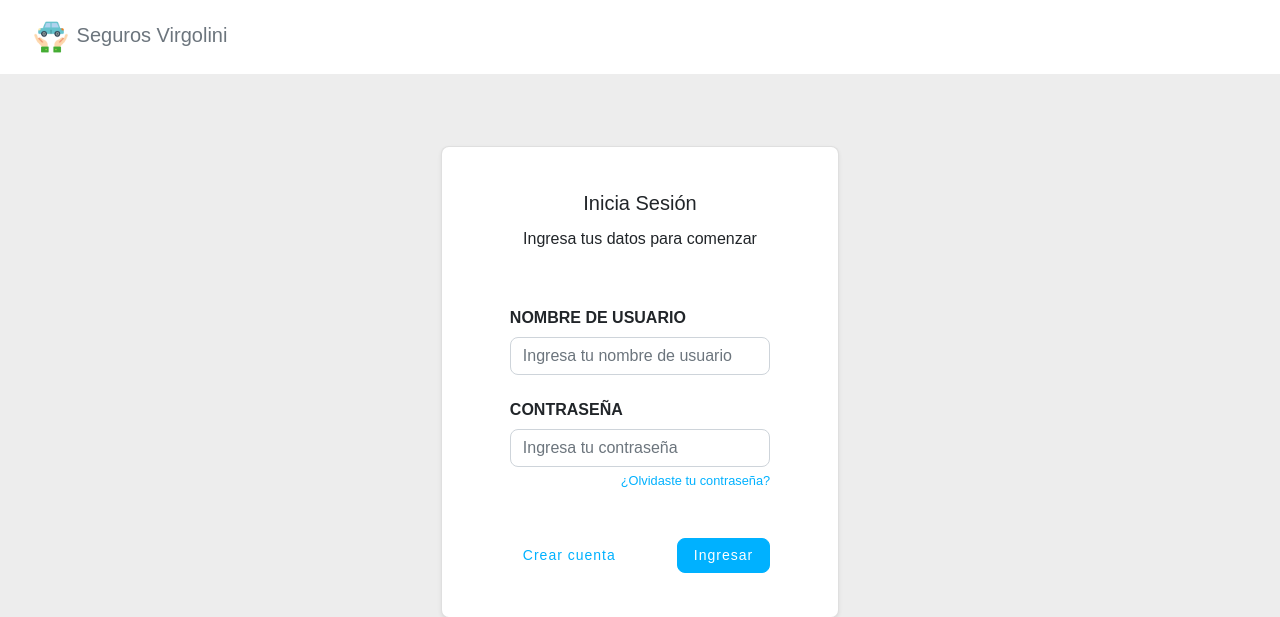
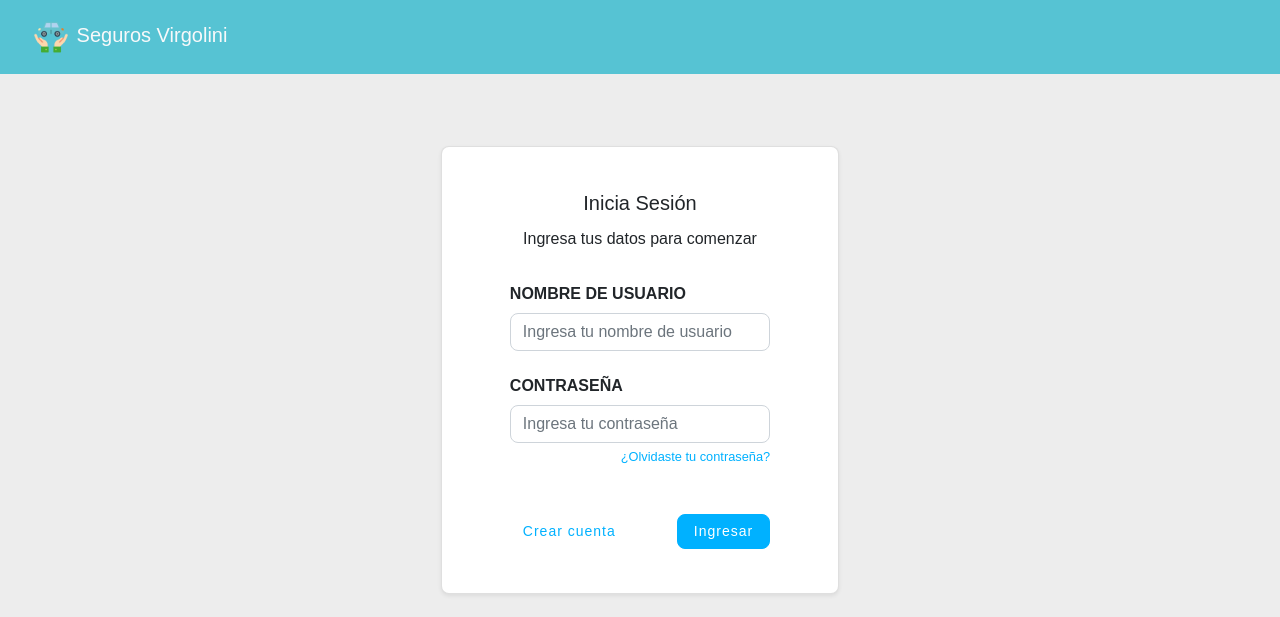
Before and after one commit to danielgsaavedra/seguro_automotriz, a Django app: page / in a window 1280 px wide. Shown: the top 617 px of the page. Run offline with Django 3.2, Linux system fonts and the light colour scheme; some libraries are stand-ins or nearby versions; some web fonts are replaced.

Commit message:
:art: se cambia color de navbar

```diff
--- a/registration/templates/registration/base.html
+++ b/registration/templates/registration/base.html
@@ -11,14 +11,12 @@
 
 <body>
     <div class="container-fluid">
-        <div class="row bg-white">
+        <div class="row bg-info">
             <div class="col">
-                <div class="navbar bg-white">
+                <div class="navbar">
                     <div class="navbar-brand">
-                        <a href="#" class="text-decoration-none">
-                            <img src="{% static 'registration/img/seguro-icon.png' %}" alt="Logo" width="40" height="40"/>
-                            <span class="d-inline-block text-muted">Seguros Virgolini</span>
-                        </a>
+                        <img src="{% static 'registration/img/seguro-icon.png' %}" alt="Logo" width="40" height="40" />
+                        <span class="d-inline-block text-light">Seguros Virgolini</span>
                     </div>
                 </div>
             </div>
--- a/registration/templates/registration/login.html
+++ b/registration/templates/registration/login.html
@@ -4,7 +4,7 @@
     <div class="row justify-content-center mt-4">
         <div class="card shadow-sm mt-5">
             <div class="card-body">
-                <div class="text-center mt-4 mb-5">
+                <div class="text-center my-4">
                     <h5 class="card-title">Inicia Sesión</h5>
                     <div class="card-text">Ingresa tus datos para comenzar</div>
                 </div>
--- a/registration/templates/registration/registro.html
+++ b/registration/templates/registration/registro.html
@@ -4,7 +4,7 @@
     <div class="row justify-content-center mt-4">
         <div class="card shadow-sm mt-5">
             <div class="card-body col">
-                <div class="text-center mt-4 mb-5">
+                <div class="text-center my-4">
                     <h5 class="card-title">Crea tu cuenta</h5>
                     <div class="card-text">Ingresa tus datos para comenzar</div>
                 </div>
```
